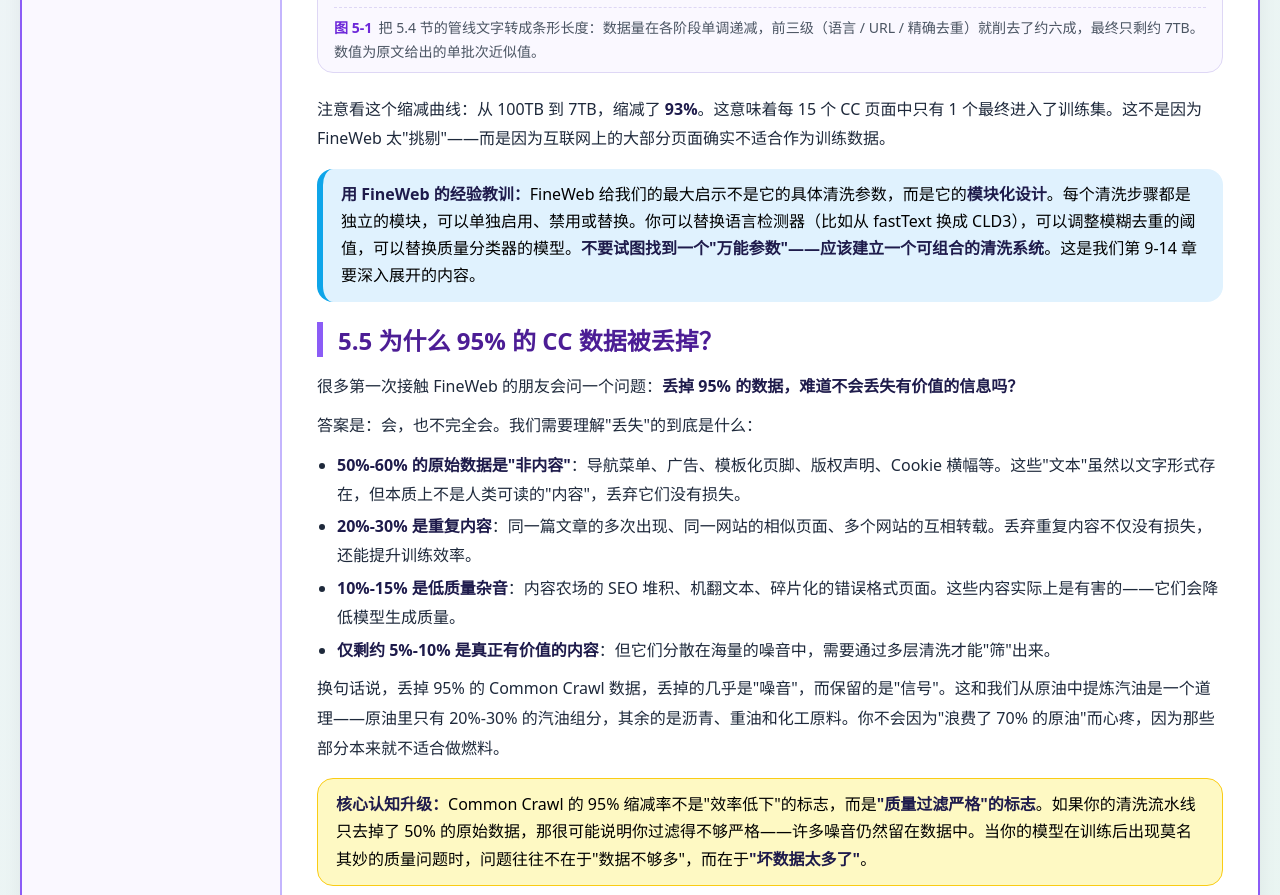
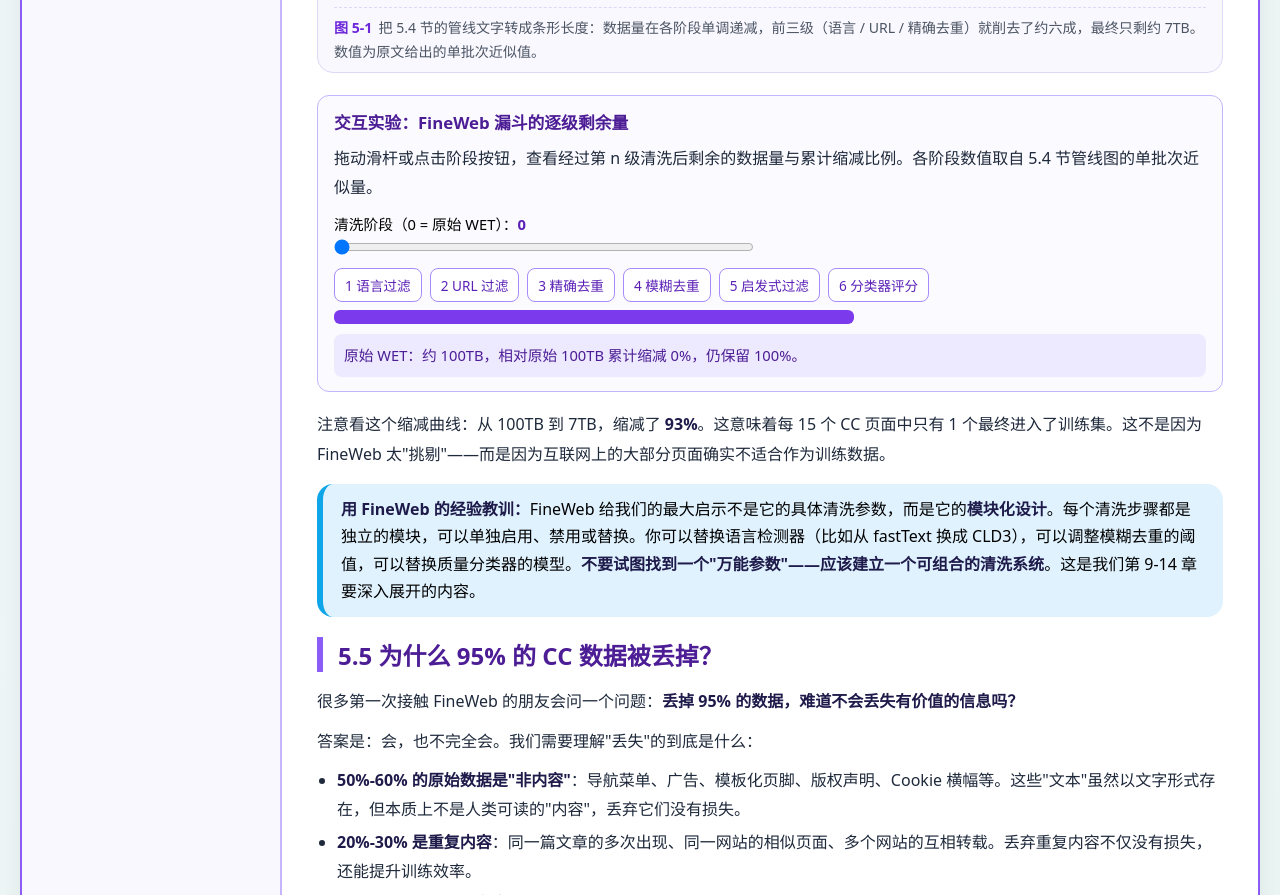
Before and after one commit to 1998x-stack/pretraining-dataset-tutorial, a plain HTML site: page 05.html in a window 1280 px wide. Shown: the part 4652-5547 px from the top of the page. Drawn offline with Linux system fonts and the light colour scheme.

Commit message:
feat(pretraining-dataset-tutorial): 第5章 FineWeb 漏斗逐级剩余量交互实验

```diff
--- a/05.html
+++ b/05.html
@@ -264,6 +264,22 @@
             <figcaption><span class="fig-label">图 5-1</span>把 5.4 节的管线文字转成条形长度：数据量在各阶段单调递减，前三级（语言 / URL / 精确去重）就削去了约六成，最终只剩约 7TB。数值为原文给出的单批次近似值。</figcaption>
         </figure>
 
+        <section class="ex" aria-labelledby="fw-ex-h">
+            <h3 id="fw-ex-h">交互实验：FineWeb 漏斗的逐级剩余量</h3>
+            <p>拖动滑杆或点击阶段按钮，查看经过第 n 级清洗后剩余的数据量与累计缩减比例。各阶段数值取自 5.4 节管线图的单批次近似量。</p>
+            <div class="ex-row"><label for="fw-stage">清洗阶段（0 = 原始 WET）：<output id="fw-stage-out" for="fw-stage">0</output></label><input id="fw-stage" type="range" min="0" max="6" step="1" value="0"></div>
+            <div class="ex-row ex-presets" role="group" aria-label="清洗阶段预设">
+                <button type="button" data-stage="1">1 语言过滤</button>
+                <button type="button" data-stage="2">2 URL 过滤</button>
+                <button type="button" data-stage="3">3 精确去重</button>
+                <button type="button" data-stage="4">4 模糊去重</button>
+                <button type="button" data-stage="5">5 启发式过滤</button>
+                <button type="button" data-stage="6">6 分类器评分</button>
+            </div>
+            <div style="background:#e9d5ff;border-radius:6px;height:14px;overflow:hidden;max-width:520px;margin:8px 0" role="img" aria-label="剩余数据量比例条"><span id="fw-bar" style="display:block;height:100%;background:#7c3aed;width:100%"></span></div>
+            <p id="fw-out" class="ex-out" aria-live="polite">原始 WET：约 100TB，累计缩减 0%，剩余 100%。</p>
+        </section>
+
         <p>注意看这个缩减曲线：从 100TB 到 7TB，缩减了 <strong>93%</strong>。这意味着每 15 个 CC 页面中只有 1 个最终进入了训练集。这不是因为 FineWeb 太"挑剔"——而是因为互联网上的大部分页面确实不适合作为训练数据。</p>
 
         <div class="tip">
@@ -318,5 +334,26 @@
     </article></main>
 </div>
 </div>
+<script>
+(function(){
+  var stage=document.getElementById('fw-stage');
+  if(!stage)return;
+  var out=document.getElementById('fw-out'),so=document.getElementById('fw-stage-out'),bar=document.getElementById('fw-bar');
+  var tb=[100,60,50,35,20,12,7];
+  var names=['原始 WET','语言过滤','URL 过滤','精确去重','模糊去重','启发式过滤','分类器评分'];
+  function render(){
+    var s=parseInt(stage.value,10),v=tb[s],pct=v/100*100;
+    so.textContent=s;
+    bar.style.width=pct.toFixed(1)+'%';
+    out.textContent=(s===0?'原始 WET':('第 '+s+' 级 · '+names[s]))+'：约 '+v+'TB，'+
+      '相对原始 100TB 累计缩减 '+((100-v)).toFixed(0)+'%，仍保留 '+pct.toFixed(0)+'%。';
+  }
+  stage.addEventListener('input',render);
+  document.querySelectorAll('.ex-presets button').forEach(function(btn){
+    btn.addEventListener('click',function(){stage.value=btn.dataset.stage;render();});
+  });
+  render();
+})();
+</script>
 </body>
 </html>
```
